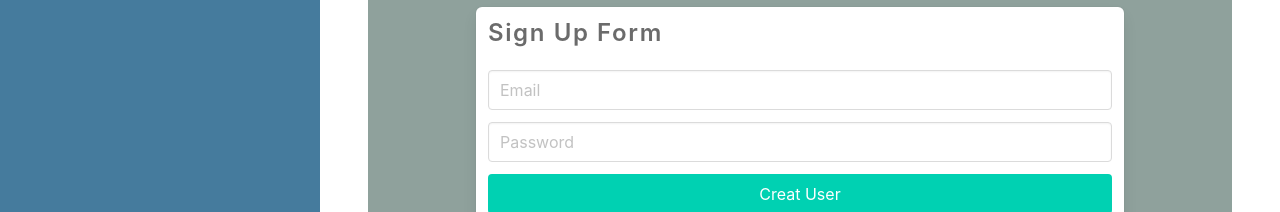
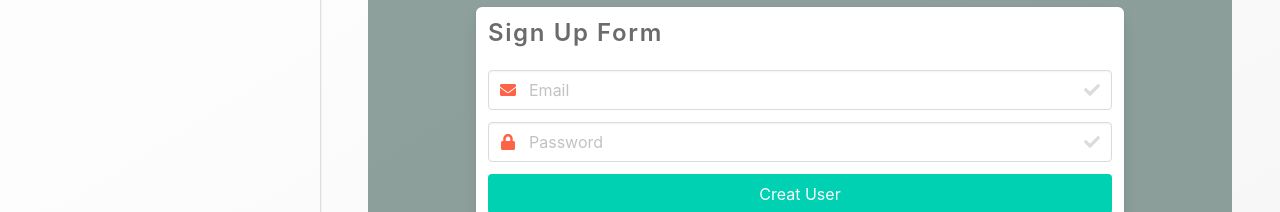
Before and after one commit to Brunno-DaSilva/react-chat-app, a React (Create React App) app: page / in a window 1280 px wide. Shown: the part 224-436 px from the top of the page. Built offline with nearby package versions, Linux system fonts and the light colour scheme; no server answers.

Commit message:
Adjusted color schem andd fontawesome and inserted icons on login lsignup forms

```diff
--- a/package.json
+++ b/package.json
@@ -3,6 +3,9 @@
   "version": "0.1.0",
   "private": true,
   "dependencies": {
+    "@fortawesome/fontawesome-svg-core": "^1.2.28",
+    "@fortawesome/free-solid-svg-icons": "^5.13.0",
+    "@fortawesome/react-fontawesome": "^0.1.9",
     "@testing-library/jest-dom": "^4.2.4",
     "@testing-library/react": "^9.5.0",
     "@testing-library/user-event": "^7.2.1",
--- a/src/components/LoginForm.js
+++ b/src/components/LoginForm.js
@@ -1,4 +1,6 @@
 import React, { Component } from "react";
+import { FontAwesomeIcon } from "@fortawesome/react-fontawesome";
+import { faEnvelope, faCheck, faLock } from "@fortawesome/free-solid-svg-icons";
 
 class LoginForm extends Component {
   state = {
@@ -37,26 +39,40 @@ class LoginForm extends Component {
 
           <form onSubmit={this.login}>
             <div className="field">
-              <div className="control">
+              <div className="control has-icons-left has-icons-right">
                 <input
                   placeholder="Email"
                   type="text"
                   value={this.state.email}
                   onChange={this.updateEmail}
                   className="input"
-                ></input>
+                />
+                <span className="icon is-small is-left">
+                  <FontAwesomeIcon icon={faEnvelope} />
+                </span>
+                <span className="icon is-small is-right">
+                  {/* <i className="fas fa-check"></i> */}
+                  <FontAwesomeIcon icon={faCheck} />
+                </span>
               </div>
             </div>
 
             <div className="field">
-              <div className="control">
+              <div className="control has-icons-left has-icons-right">
                 <input
                   placeholder="Password"
                   type="password"
                   value={this.state.password}
                   onChange={this.updatePassword}
                   className="input"
-                ></input>
+                />
+                <span className="icon is-small is-left">
+                  <FontAwesomeIcon icon={faLock} />
+                </span>
+                <span className="icon is-small is-right">
+                  {/* <i className="fas fa-check"></i> */}
+                  <FontAwesomeIcon icon={faCheck} />
+                </span>
               </div>
             </div>
 
--- a/src/components/SideBar.js
+++ b/src/components/SideBar.js
@@ -3,7 +3,7 @@ import RoomList from "./RoomList";
 
 const SideBar = ({ logout, rooms, selectedRoom, setRoom, addRoom }) => {
   return (
-    <div className="column is-3 hero is-primary" id="nav-bar">
+    <div className="column is-3 hero" id="nav-bar">
       <RoomList
         rooms={rooms}
         selectedRoom={selectedRoom}
--- a/src/components/SignUpForm.js
+++ b/src/components/SignUpForm.js
@@ -1,6 +1,8 @@
 import React, { Component } from "react";
 import { findByLabelText } from "@testing-library/react";
 
+import { FontAwesomeIcon } from "@fortawesome/react-fontawesome";
+import { faEnvelope, faCheck, faLock } from "@fortawesome/free-solid-svg-icons";
 class SignUpForm extends Component {
   state = {
     email: "",
@@ -36,25 +38,63 @@ class SignUpForm extends Component {
 
           <form onSubmit={this.onSubmit}>
             <div className="field">
-              <div className="control">
+              <div className="control has-icons-left has-icons-right">
                 <input
                   placeholder="Email"
                   type="text"
                   value={this.state.email}
                   onChange={this.updateEmail}
                   className="input"
-                ></input>
+                />
+                <span className="icon is-small is-left">
+                  <FontAwesomeIcon
+                    style={
+                      this.state.password
+                        ? { color: "#00d1b2" }
+                        : { color: "tomato" }
+                    }
+                    icon={faEnvelope}
+                  />
+                </span>
+                <span className="icon is-small is-right">
+                  {/* <i className="fas fa-check"></i> */}
+                  <FontAwesomeIcon
+                    style={
+                      this.state.password ? { color: "#00d1b2" } : { color: "" }
+                    }
+                    icon={faCheck}
+                  />
+                </span>
               </div>
             </div>
             <div className="field">
-              <div className="control">
+              <div className="control has-icons-left has-icons-right">
                 <input
                   placeholder="Password"
                   type="password"
                   value={this.state.password}
                   onChange={this.updatePassword}
                   className="input"
-                ></input>
+                />
+                <span className="icon is-small is-left">
+                  <FontAwesomeIcon
+                    style={
+                      this.state.password
+                        ? { color: "#00d1b2" }
+                        : { color: "tomato" }
+                    }
+                    icon={faLock}
+                  />
+                </span>
+                <span className="icon is-small is-right">
+                  {/* <i className="fas fa-check"></i> */}
+                  <FontAwesomeIcon
+                    style={
+                      this.state.password ? { color: "#00d1b2" } : { color: "" }
+                    }
+                    icon={faCheck}
+                  />
+                </span>
               </div>
             </div>
             <button
--- a/src/index.css
+++ b/src/index.css
@@ -1,16 +1,10 @@
+@import url("https://fonts.googleapis.com/css2?family=Open+Sans&display=swap");
 body {
   margin: 0;
-  font-family: -apple-system, BlinkMacSystemFont, "Segoe UI", "Roboto", "Oxygen",
- "Ubuntu", "Cantarell", "Fira Sans", "Droid Sans", "Helvetica Neue",
- sans-serif;
-  -webkit-font-smoothing: antialiased;
-  -moz-osx-font-smoothing: grayscale;
+  font-family: "Open Sans", sans-serif;
   letter-spacing: 0.1em;
-}
-
-code {
-  font-family: source-code-pro, Menlo, Monaco, Consolas, "Courier New",
- monospace;
+  background-image: -webkit-gradient(linear, right bottom, left top, from(#f5f5f5), to(#ffffff));
+  background-image: linear-gradient(to top left, #f5f5f5, #ffffff);
 }
 
 .some {
@@ -26,7 +20,7 @@ code {
 }
 
 .a-text {
-  color: #ffffff !important;
+  color: #545454 !important;
   letter-spacing: 0.1rem;
 }
 
@@ -53,7 +47,8 @@ code {
 }
 
 #nav-bar {
-  background-color: #457b9d !important;
+  -webkit-box-shadow: 0 1px 3px rgba(0, 0, 0, 0.12), 0 1px 2px rgba(0, 0, 0, 0.24);
+          box-shadow: 0 1px 3px rgba(0, 0, 0, 0.12), 0 1px 2px rgba(0, 0, 0, 0.24);
   padding: 0.5rem !important;
 }
 
@@ -62,7 +57,7 @@ code {
 }
 
 #nav-bar .isActiveRoom {
-  background-color: #ffffff !important;
+  background-color: #ffffffff !important;
   color: #545454 !important;
 }
 
--- a/src/index.scss
+++ b/src/index.scss
@@ -1,16 +1,10 @@
+@import url("https://fonts.googleapis.com/css2?family=Open+Sans&display=swap");
+
 body {
   margin: 0;
-  font-family: -apple-system, BlinkMacSystemFont, "Segoe UI", "Roboto", "Oxygen",
-    "Ubuntu", "Cantarell", "Fira Sans", "Droid Sans", "Helvetica Neue",
-    sans-serif;
-  -webkit-font-smoothing: antialiased;
-  -moz-osx-font-smoothing: grayscale;
+  font-family: "Open Sans", sans-serif;
   letter-spacing: 0.1em;
-}
-
-code {
-  font-family: source-code-pro, Menlo, Monaco, Consolas, "Courier New",
-    monospace;
+  background-image: linear-gradient(to top left, #f5f5f5, #ffffff);
 }
 
 .some {
@@ -26,13 +20,13 @@ code {
 }
 
 .a-text {
-  color: #ffffff !important;
+  color: #545454 !important;
   letter-spacing: 0.1rem;
-}
 
-.a-text:hover {
-  cursor: pointer;
-  color: #545454 !important;
+  &:hover {
+    cursor: pointer;
+    color: #545454 !important;
+  }
 }
 
 .btn-container {
@@ -51,14 +45,15 @@ code {
 }
 
 #nav-bar {
-  background-color: #457b9d !important;
+  box-shadow: 0 1px 3px rgba(0, 0, 0, 0.12), 0 1px 2px rgba(0, 0, 0, 0.24);
+
   padding: 0.5rem !important;
   .nav-padding {
     padding: 1rem !important;
   }
 
   .isActiveRoom {
-    background-color: #ffffff !important;
+    background-color: #ffffffff !important;
     color: #545454 !important;
   }
 }
@@ -66,8 +61,6 @@ code {
 #room-ul {
   li {
     &:nth-child(odd) {
-      // background-color: #f7ffff;
-
       background-color: #e9c46a;
       padding: 1rem;
       margin-bottom: 1.5rem;
```
Also changed, not shown: 2 other files (tests, documents, lock files or other folders).
